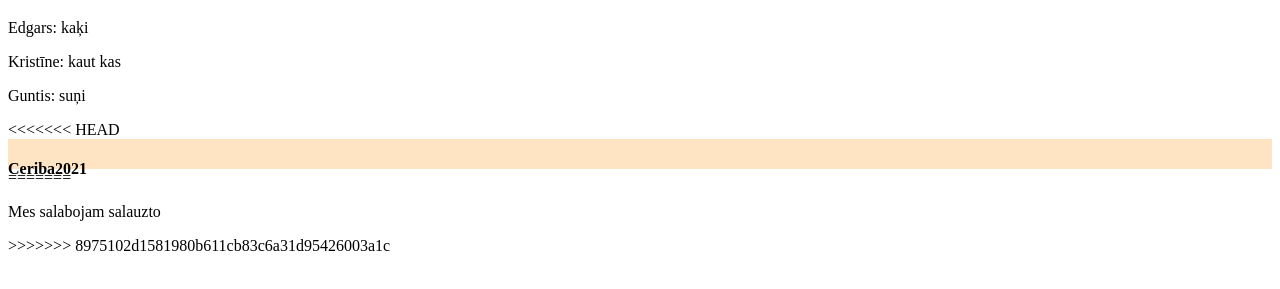
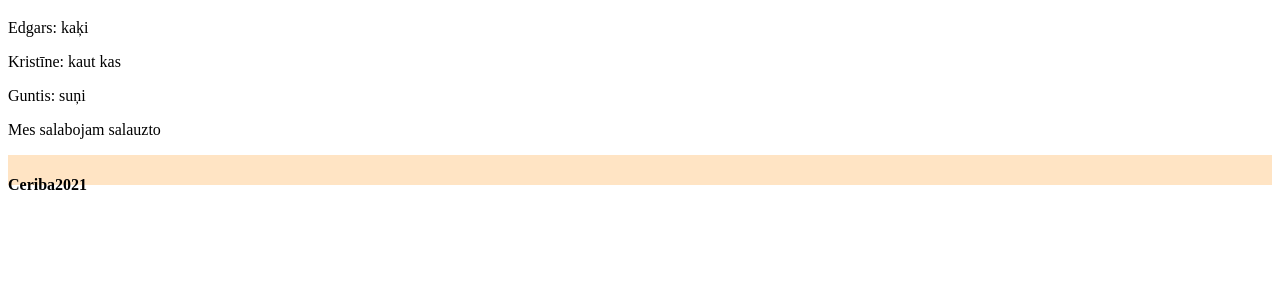
Before and after one commit to Ediny/ceriba, a plain HTML site: page index.html in a window 1280 px wide. Shown: the part 99-388 px from the top of the page. Drawn offline with Linux system fonts and the light colour scheme.

Commit message:
Update index.html

```diff
--- a/index.html
+++ b/index.html
@@ -31,15 +31,14 @@
     <p>Edgars: kaķi</p>
     <p>Kristīne: kaut kas </p>
     <p>Guntis: suņi</p>
-<<<<<<< HEAD
+    <p>Mes salabojam salauzto</p>
+
 
 
     <footer class="footer">
         <h4>Ceriba</h4>
         <h4>2021</h4>
     </footer>
-=======
-    <p>Mes salabojam salauzto</p>
->>>>>>> 8975102d1581980b611cb83c6a31d95426003a1c
+
 </body>
 </html>
```
